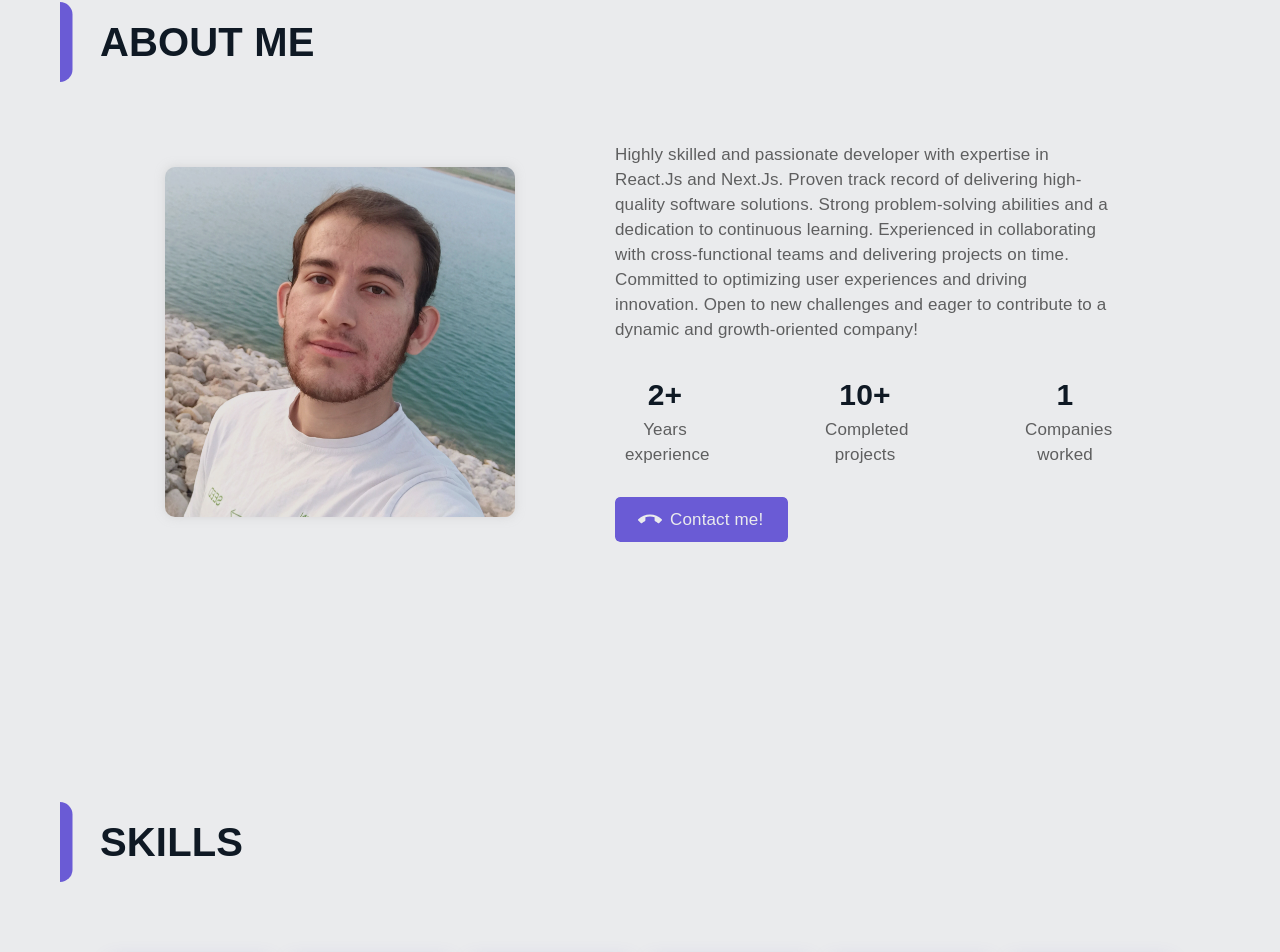
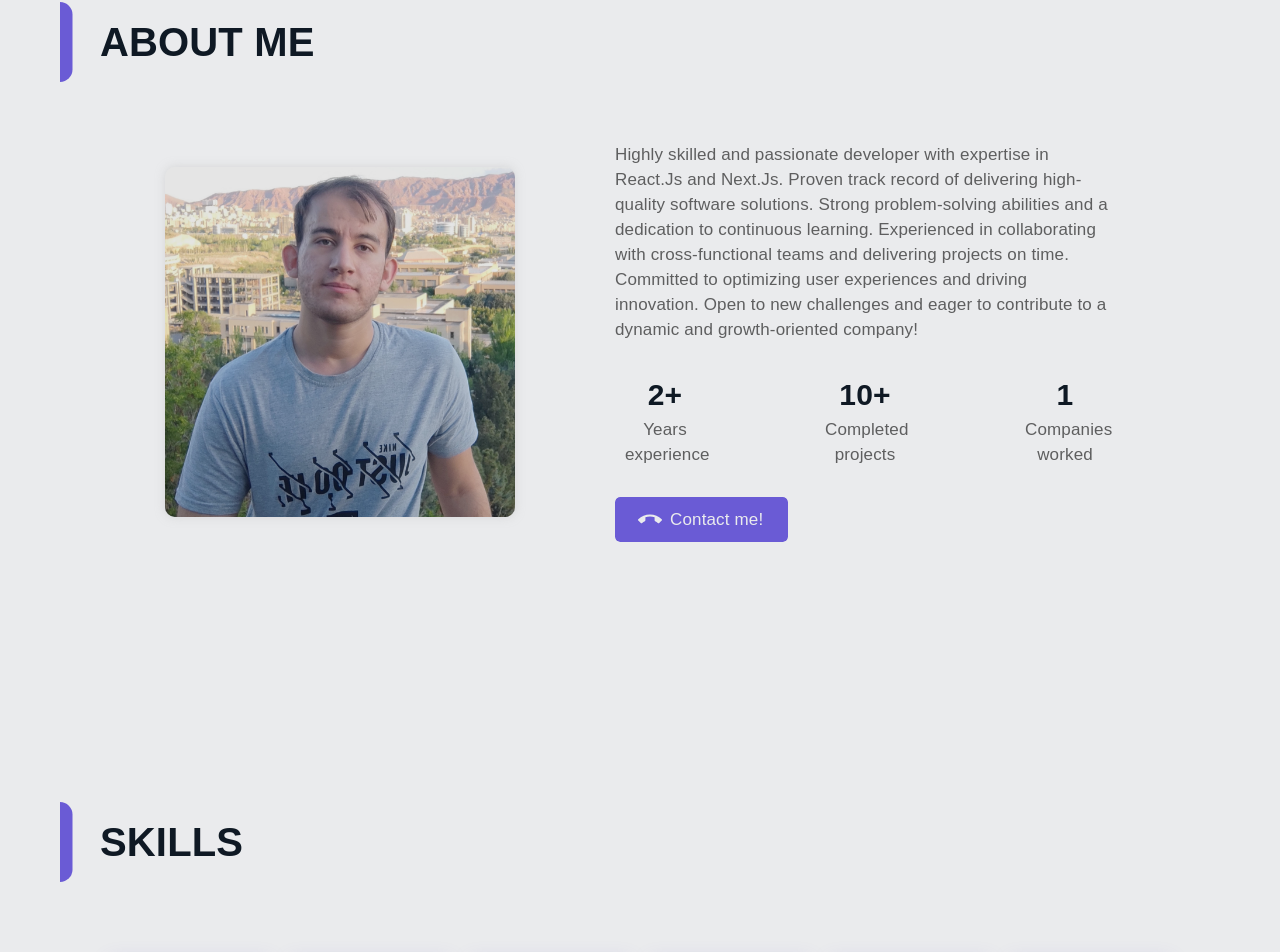
Before and after one commit to sina-olfati/sina-olfati-site, a React (Create React App) app: page / in a window 1280 px wide. Shown: the part 908-1860 px from the top of the page. Built offline with nearby package versions, Linux system fonts and the light colour scheme; a web font is replaced by a local one.

Commit message:
Added my new image as me3

```diff
--- a/src/components/resume/About.css
+++ b/src/components/resume/About.css
@@ -91,7 +91,8 @@
     width: 350px;
     height: 350px;
     background-color: var(--mui-palette-secondary-main);
-    background-image: url("../../assets/images/me/me2.webp");
+    /* background-image: url("../../assets/images/me/me2.webp"); */
+    background-image: url("../../assets/images/me/me3.jpg");
     background-size: 105%;
     background-position: center;
     background-repeat: no-repeat;
```
Also changed, not shown: src/assets/images/me/me3.jpg (added).
